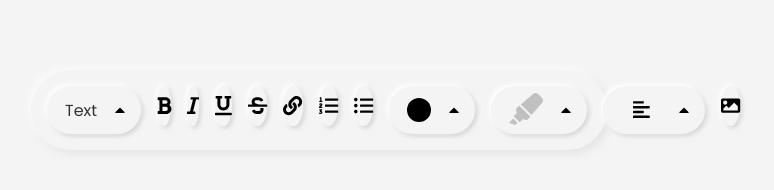
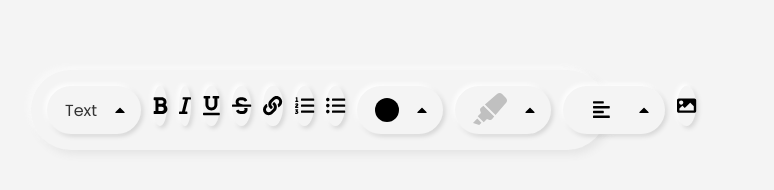
Before and after one commit to tjuandev/web_diary, a Next.js app: page / in a window 1280 px wide. Shown: the part 586-776 px from the top of the page, without its empty margins (321-1095 px from the left). Built offline with nearby package versions, Linux system fonts and the light colour scheme.

Commit message:
Decreasing gap between toolbar options

```diff
--- a/src/organisms/Toolbar/Stylesheet.ts
+++ b/src/organisms/Toolbar/Stylesheet.ts
@@ -25,7 +25,7 @@ export const BarContainer = styled.nav`
 
 export const OptionsContainer = styled.div`
   display: flex;
-  gap: 1rem;
+  gap: 0.75rem;
 
   padding: 1rem;
 
```
